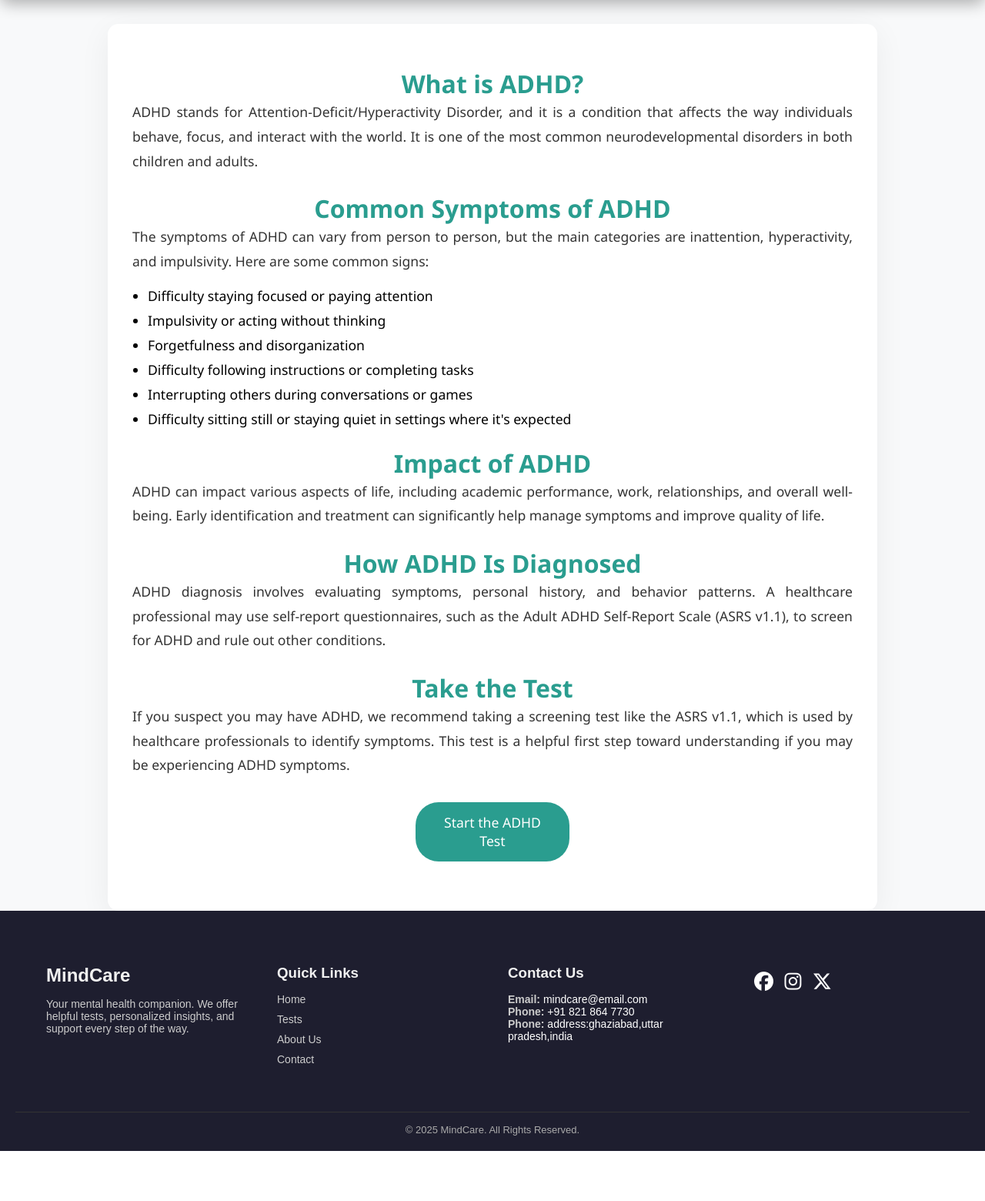
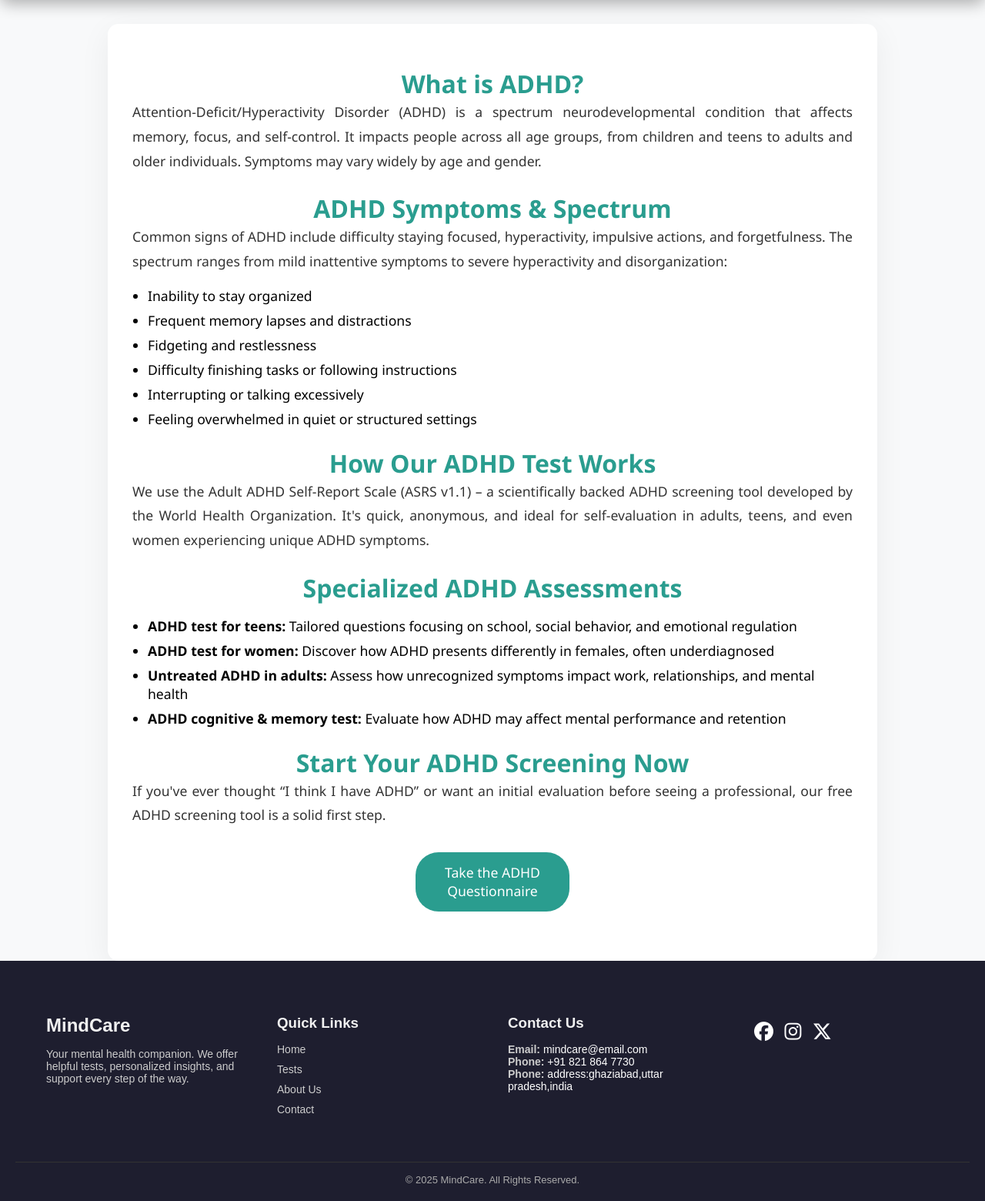
Before and after one commit to shaurya1234524/heaklthmental, a Django app: template healthmental/templates/adhd.html in a window 1280 px wide. Shown: the part 364-1924 px from the top of the page at 77% size. Before the commit the page ends 1859 px from the top, so only its background shows below. Run offline with Django 3.2, Linux system fonts and the light colour scheme; the template is opened without the code that fills it, so the values that code supplies are empty; some libraries are stand-ins or nearby versions.

Commit message:
Update adhd.html

```diff
--- a/healthmental/templates/adhd.html
+++ b/healthmental/templates/adhd.html
@@ -2,7 +2,7 @@
 {% load static %}
 
 {% block title %}
-<title>Get your free ADHD test 2025.Offical ASRS ADHD test for free</title>
+<title>Free ADHD Assessment Test 2025 – Legit Online ADHD Screening for Adults & Teens</title>
 {% endblock title %}
 
 {% block style %}
@@ -20,7 +20,7 @@
   .hero-section h1 {
     font-size: 2.8rem;
     font-weight: bold;
-    color:rgb(21, 117, 44);
+    color: rgb(21, 117, 44);
   }
 
   .hero-section p {
@@ -28,7 +28,7 @@
     max-width: 800px;
     margin: 1rem auto 0;
     line-height: 1.6;
-    color:rgb(26, 177, 31);
+    color: rgb(26, 177, 31);
   }
 
   .info-section {
@@ -75,7 +75,7 @@
     cursor: pointer;
     text-align: center;
     width: 200px;
-    text-decoration:none;
+    text-decoration: none;
     margin: 2rem auto;
     transition: background-color 0.3s ease;
   }
@@ -99,51 +99,53 @@
   }
 </style>
 
-
-
-<meta name="description" content="Free Asrs offical test for ADHD in adults,teens and children.Get your free adhd assessment in 2025.free asrs test for ADHD detection.ADHD test for teens  .">
-<meta name="keywords" content="adhd test ,adhd test,free add adhd test,adhd test for teens,adhd tests free,self adhd test,adhd tests and diagnosis ,self adhd test for kids,free adhd tests,real adhd test ">
+<meta name="description" content="Take a legit online ADHD assessment test for adults, teens, and women. Explore ADHD spectrum symptoms with our ASRS-based ADHD screening questionnaire in 2025.">
+<meta name="keywords" content="adhd questionnaire, adhd test for adults, adhd assessment, adhd quiz for teens, adhd diagnosis online legit, adhd symptoms in adults checklist, adhd spectrum test, adhd quotient test, adhd computer test, adhd screening questionnaire, adhd test for women, untreated adhd in adults test, add adhd screening, adhd memory test">
 <meta name="author" content="MindCare Team">
 <link rel="canonical" href="https://aisearchlibrary.in/adhd/" />
-
-
-
-
-
-
 {% endblock style %}
 
 {% block body %}
 <div class="hero-section">
-  <h1>Free ADHD Tests</h1>
-  <p>Attention-Deficit/Hyperactivity Disorder (ADHD) is a neurodevelopmental disorder that affects both children and adults. It is marked by symptoms of inattention, hyperactivity, and impulsivity.Get your completely adhd test here</p>
+  <h1>Free ADHD Screening – Adults, Teens & More</h1>
+  <p>Take the official ASRS ADHD questionnaire and get a quick, free online ADHD assessment. Whether you’re a teen, adult, or wondering “Do I have ADHD?”, this test offers insights based on legit ADHD screening tools used worldwide.</p>
 </div>
 
 <div class="info-section">
   <h2>What is ADHD?</h2>
-  <p>ADHD stands for Attention-Deficit/Hyperactivity Disorder, and it is a condition that affects the way individuals behave, focus, and interact with the world. It is one of the most common neurodevelopmental disorders in both children and adults.</p>
+  <p>Attention-Deficit/Hyperactivity Disorder (ADHD) is a spectrum neurodevelopmental condition that affects memory, focus, and self-control. It impacts people across all age groups, from children and teens to adults and older individuals. Symptoms may vary widely by age and gender.</p>
 
-  <h2>Common Symptoms of ADHD</h2>
-  <p>The symptoms of ADHD can vary from person to person, but the main categories are inattention, hyperactivity, and impulsivity. Here are some common signs:</p>
+  <h2>ADHD Symptoms & Spectrum</h2>
+  <p>Common signs of ADHD include difficulty staying focused, hyperactivity, impulsive actions, and forgetfulness. The spectrum ranges from mild inattentive symptoms to severe hyperactivity and disorganization:</p>
   <ul>
-    <li>Difficulty staying focused or paying attention</li>
-    <li>Impulsivity or acting without thinking</li>
-    <li>Forgetfulness and disorganization</li>
-    <li>Difficulty following instructions or completing tasks</li>
-    <li>Interrupting others during conversations or games</li>
-    <li>Difficulty sitting still or staying quiet in settings where it's expected</li>
+    <li>Inability to stay organized</li>
+    <li>Frequent memory lapses and distractions</li>
+    <li>Fidgeting and restlessness</li>
+    <li>Difficulty finishing tasks or following instructions</li>
+    <li>Interrupting or talking excessively</li>
+    <li>Feeling overwhelmed in quiet or structured settings</li>
   </ul>
 
-  <h2>Impact of ADHD</h2>
-  <p>ADHD can impact various aspects of life, including academic performance, work, relationships, and overall well-being. Early identification and treatment can significantly help manage symptoms and improve quality of life.</p>
+  <h2>How Our ADHD Test Works</h2>
+  <p>We use the Adult ADHD Self-Report Scale (ASRS v1.1) – a scientifically backed ADHD screening tool developed by the World Health Organization. It's quick, anonymous, and ideal for self-evaluation in adults, teens, and even women experiencing unique ADHD symptoms.</p>
 
-  <h2>How ADHD Is Diagnosed</h2>
-  <p>ADHD diagnosis involves evaluating symptoms, personal history, and behavior patterns. A healthcare professional may use self-report questionnaires, such as the Adult ADHD Self-Report Scale (ASRS v1.1), to screen for ADHD and rule out other conditions.</p>
+  <h2>Specialized ADHD Assessments</h2>
+  <ul>
+    <li><strong>ADHD test for teens:</strong> Tailored questions focusing on school, social behavior, and emotional regulation</li>
+    <li><strong>ADHD test for women:</strong> Discover how ADHD presents differently in females, often underdiagnosed</li>
+    <li><strong>Untreated ADHD in adults:</strong> Assess how unrecognized symptoms impact work, relationships, and mental health</li>
+    <li><strong>ADHD cognitive & memory test:</strong> Evaluate how ADHD may affect mental performance and retention</li>
+  </ul>
 
-  <h2>Take the Test</h2>
-  <p>If you suspect you may have ADHD, we recommend taking a screening test like the ASRS v1.1, which is used by healthcare professionals to identify symptoms. This test is a helpful first step toward understanding if you may be experiencing ADHD symptoms.</p>
+  <h2>Start Your ADHD Screening Now</h2>
+  <p>If you've ever thought “I think I have ADHD” or want an initial evaluation before seeing a professional, our free ADHD screening tool is a solid first step.</p>
 
-  <a href="{% url 'asrs' %}" class="cta-button">Start the ADHD Test</a>
+  <a href="{% url 'asrs' %}" class="cta-button">Take the ADHD Questionnaire</a>
+</div>
+<div class="hidden-seo-keywords" style="display: none;">
+  <p>ADHD test online, ADHD self-assessment test, ADHD screening test, ADHD diagnosis test, online ADHD quiz, test for ADHD symptoms, free ADHD test online, ADHD check-up test, ADHD evaluation online, ADHD risk assessment test, take an ADHD test online, free self-assessment for ADHD, how to test for ADHD symptoms, ADHD test for adults, online ADHD diagnosis tool, quick ADHD test online, self-diagnosis ADHD test, free ADHD screening quiz.</p>
+
+
 </div>
 
 {% endblock body %}
```
